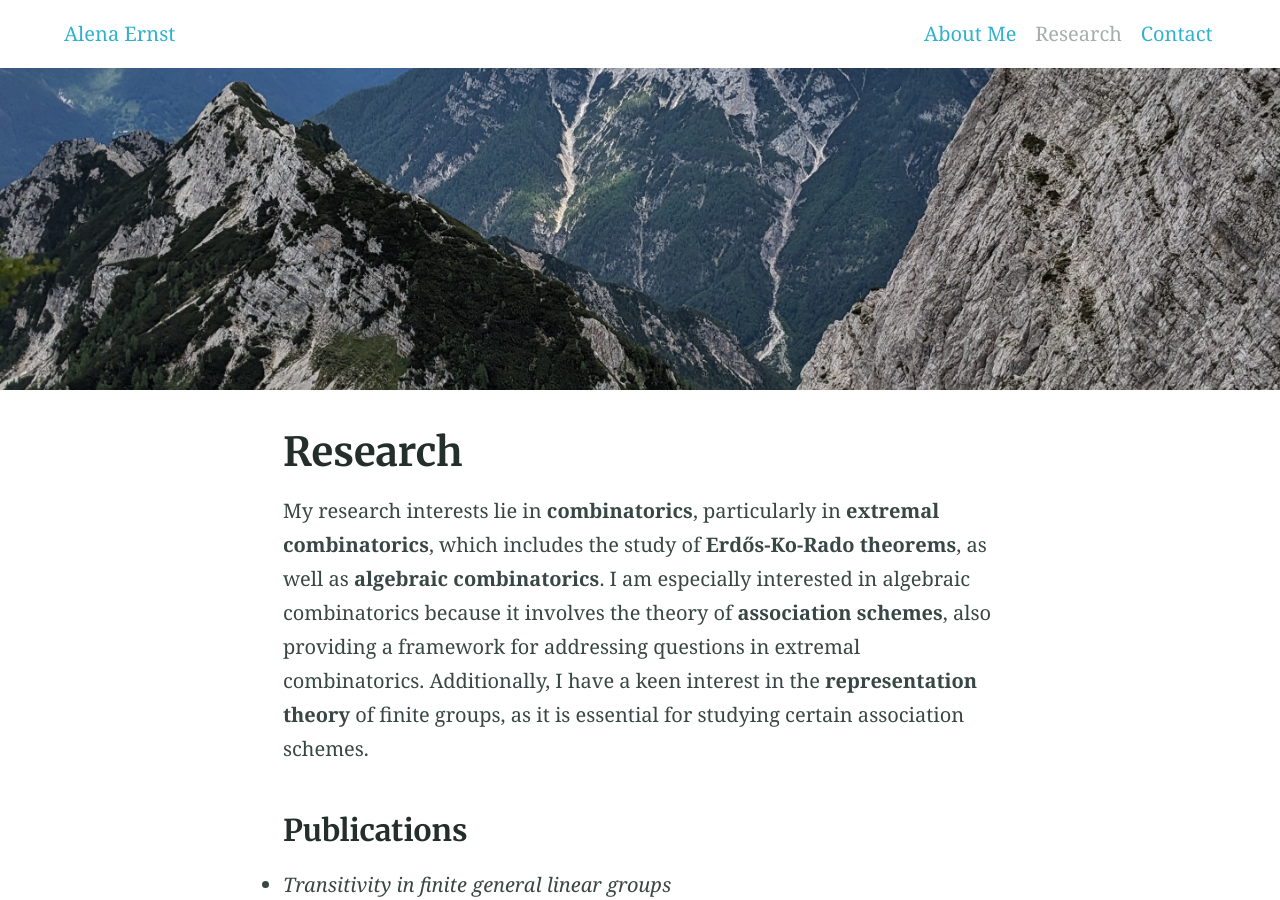
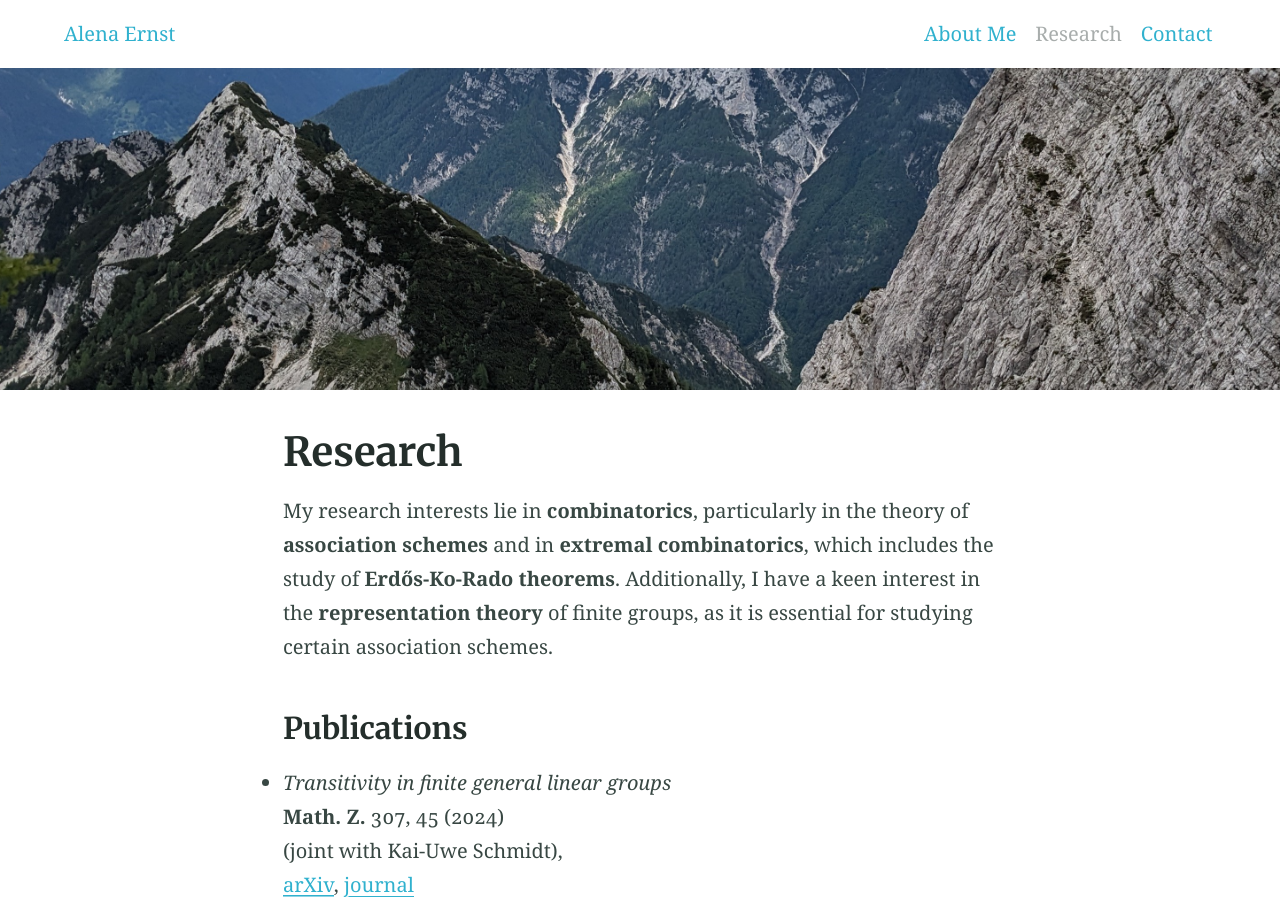
Before and after one commit to alenaernst/alenaernst.github.io, a Jekyll site: the page built from research.md, in a window 1280 px wide and 900 px high. Built offline with Jekyll 4.4.1, drawn with Linux system fonts in a browser that asks for light colours.

Commit message:
Update research.md

```diff
--- a/research.md
+++ b/research.md
@@ -7,7 +7,9 @@ excerpt: "research - Alena Ernst"
 aside: false
 ---
 
-My research interests lie in **combinatorics**, particularly in **extremal combinatorics**, which includes the study of **Erdős-Ko-Rado theorems**, as well as **algebraic combinatorics**. I am especially interested in algebraic combinatorics because it involves the theory of **association schemes**, also providing a framework for addressing questions in extremal combinatorics. Additionally, I have a keen interest in the **representation theory** of finite groups, as it is essential for studying certain association schemes.
+My research interests lie in **combinatorics**, particularly in the theory of **association schemes** and in **extremal combinatorics**, which includes the study of **Erdős-Ko-Rado theorems**. Additionally, I have a keen interest in the **representation theory** of finite groups, as it is essential for studying certain association schemes.
+
+<!-- My research interests lie in **combinatorics**, particularly in **extremal combinatorics**, which includes the study of **Erdős-Ko-Rado theorems**, as well as **algebraic combinatorics**. I am especially interested in algebraic combinatorics because it involves the theory of **association schemes**, also providing a framework for addressing questions in extremal combinatorics. Additionally, I have a keen interest in the **representation theory** of finite groups, as it is essential for studying certain association schemes. -->
 
 <!-- My research interest lie in **combinatorics**, especially in **extremal combinatorics**, including the study of Erdős–Ko–Rado theorems, and **algebraic combinatorics**. Whereas the latter is of special interest for me because it particularly involves the theory of **association schemes** providing a framework to answer questions of the former. Furthermore the **representation theory** of finite groups is another of my research interests since it is necessary for the study of certain association schemes.  -->
 
```
